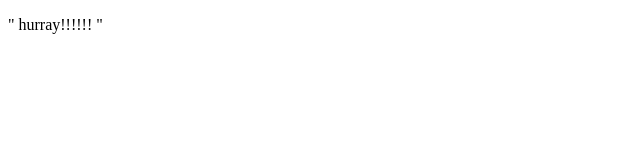
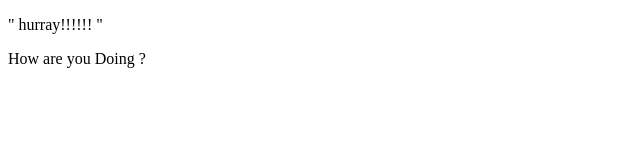
Before and after one commit to S-khathijatulkubra/demo-repo_2, a plain HTML site: page index.html in a window 1280 px wide. Shown: the whole page, without its empty margins (0-640 px from the left). Drawn offline with Linux system fonts and the light colour scheme.

Commit message:
Modified Index.html

```diff
--- a/index.html
+++ b/index.html
@@ -8,6 +8,6 @@
 </head>
 <body>
     <p> " hurray!!!!!! "</p>
-
+    <P> How are you Doing ? </P>
 </body>
 </html>
```
